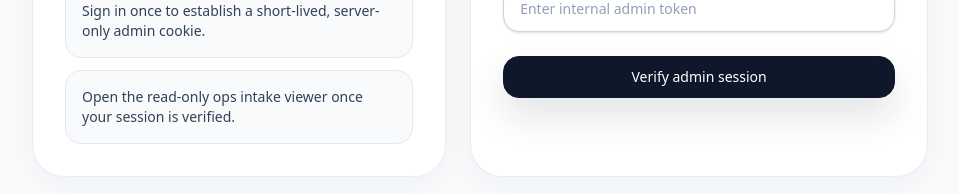
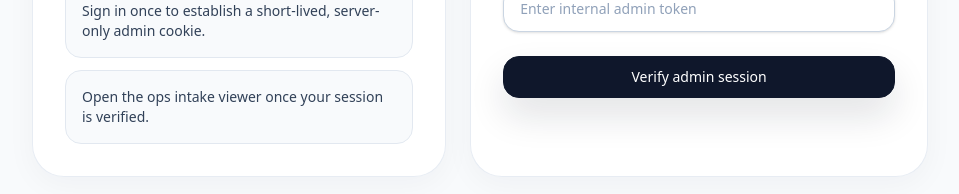
Before and after one commit to Raducu07/ANCHOR, a Next.js app: page /ops/admin-login in a window 1280 px wide. Shown: the part 391-585 px from the top of the page, without its empty margins (160-1119 px from the left). Built offline with nearby package versions, Linux system fonts and the light colour scheme; no server answers.

Commit message:
Polish ops intake copy and gate

```diff
--- a/app/ops/admin-login/page.tsx
+++ b/app/ops/admin-login/page.tsx
@@ -69,7 +69,7 @@ export default async function OpsAdminLoginPage({
               {[
                 "Verify your internal ANCHOR admin session.",
                 "Sign in once to establish a short-lived, server-only admin cookie.",
-                "Open the read-only ops intake viewer once your session is verified.",
+                "Open the ops intake viewer once your session is verified.",
               ].map((item) => (
                 <div key={item} className="rounded-2xl border border-slate-200 bg-slate-50 px-4 py-4 text-sm font-medium text-slate-700">
                   {item}
@@ -82,7 +82,7 @@ export default async function OpsAdminLoginPage({
             <Card className="rounded-[2rem] p-8">
               <h2 className="text-xl font-semibold text-emerald-700">Session verified</h2>
               <p className="mt-3 text-sm leading-6 text-slate-700">
-                Admin session is active. You can open the read-only intake viewer.
+                Admin session is active. You can open the ops intake viewer.
               </p>
               <a
                 href="/ops/intake"
--- a/app/ops/intake/page.tsx
+++ b/app/ops/intake/page.tsx
@@ -16,7 +16,7 @@ export default async function OpsIntakePage() {
   }
 
   const verification = await verifyOpsAdminToken(token);
-  if (!verification.ok && verification.reason === "invalid") {
+  if (!verification.ok) {
     redirect("/ops/admin-login");
   }
 
```
